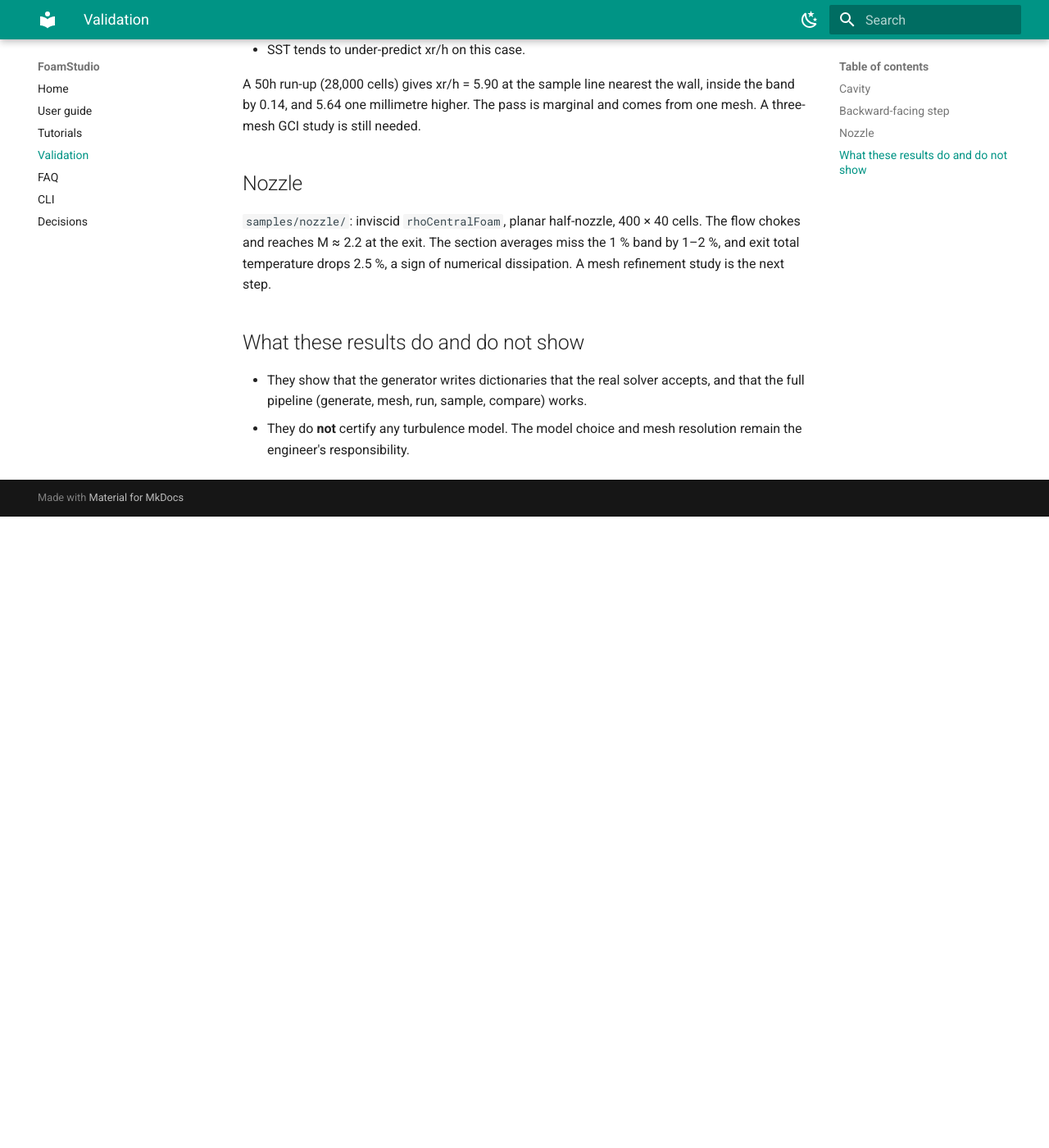
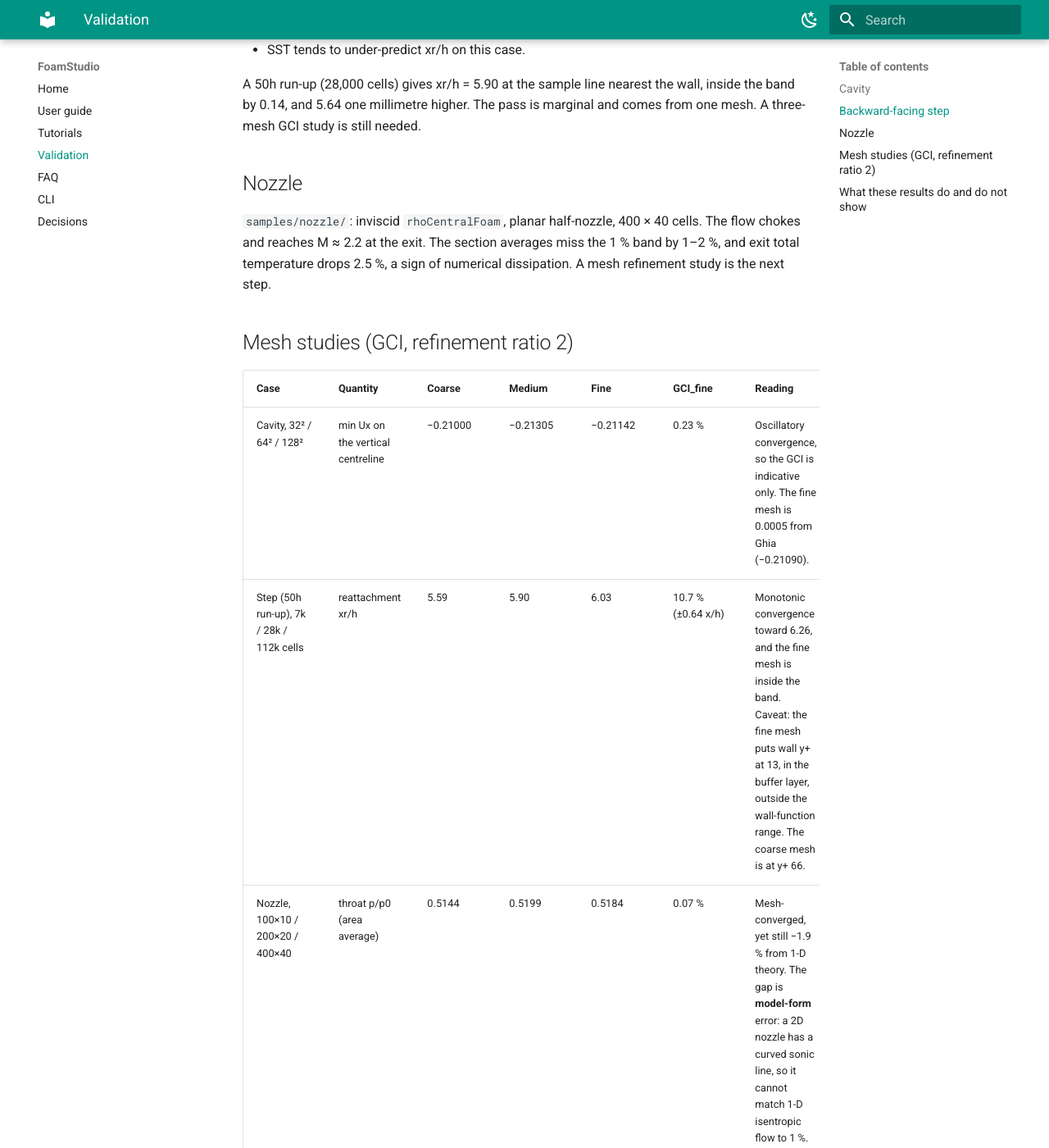
Before and after one commit to shanthoshkv/foamstudio, an MkDocs documentation site: the page built from docs/validation.md, in a window 1280 px wide and 1400 px high, scrolled down 1123 px. Shown: the whole window at 82% size. Built offline with MkDocs 1.6.1 and Material for MkDocs 9.7.7, drawn with Linux system fonts in a browser that asks for light colours; before the commit the page ends 1753 px from its top, so only the background shows below that; some of the changed text lies outside the part shown.

Commit message:
docs: GCI mesh studies for cavity, step, nozzle
Cavity 0.23 % (oscillatory); step 10.7 %, monotonic toward 6.26, fine mesh y+ 13 caveat; nozzle throat converged but -1.9 % from 1-D theory (model-form), exit Mach not asymptotic.

Co-Authored-By: Claude Opus 5.5 <noreply@anthropic.com>

```diff
--- a/docs/validation.md
+++ b/docs/validation.md
@@ -29,6 +29,17 @@ A 50h run-up (28,000 cells) gives xr/h = 5.90 at the sample line nearest the wal
 
 `samples/nozzle/`: inviscid `rhoCentralFoam`, planar half-nozzle, 400 × 40 cells. The flow chokes and reaches M ≈ 2.2 at the exit. The section averages miss the 1 % band by 1–2 %, and exit total temperature drops 2.5 %, a sign of numerical dissipation. A mesh refinement study is the next step.
 
+## Mesh studies (GCI, refinement ratio 2)
+
+| Case | Quantity | Coarse | Medium | Fine | GCI_fine | Reading |
+| --- | --- | --- | --- | --- | --- | --- |
+| Cavity, 32² / 64² / 128² | min Ux on the vertical centreline | −0.21000 | −0.21305 | −0.21142 | 0.23 % | Oscillatory convergence, so the GCI is indicative only. The fine mesh is 0.0005 from Ghia (−0.21090). |
+| Step (50h run-up), 7k / 28k / 112k cells | reattachment xr/h | 5.59 | 5.90 | 6.03 | 10.7 % (±0.64 x/h) | Monotonic convergence toward 6.26, and the fine mesh is inside the band. Caveat: the fine mesh puts wall y+ at 13, in the buffer layer, outside the wall-function range. The coarse mesh is at y+ 66. |
+| Nozzle, 100×10 / 200×20 / 400×40 | throat p/p0 (area average) | 0.5144 | 0.5199 | 0.5184 | 0.07 % | Mesh-converged, yet still −1.9 % from 1-D theory. The gap is **model-form** error: a 2D nozzle has a curved sonic line, so it cannot match 1-D isentropic flow to 1 %. |
+| Nozzle | exit Mach (mass average) | 2.2227 | 2.2256 | 2.2345 | not defined | The value moves away from 1-D theory as the mesh refines, so it is not in the asymptotic range. |
+
+The nozzle FAIL comes from the reference model, not from the solver or the mesh. A fair check needs a quasi-1-D reference that accounts for the 2D section, or a 2D method-of-characteristics solution.
+
 ## What these results do and do not show
 
 - They show that the generator writes dictionaries that the real solver accepts, and that the full pipeline (generate, mesh, run, sample, compare) works.
```
